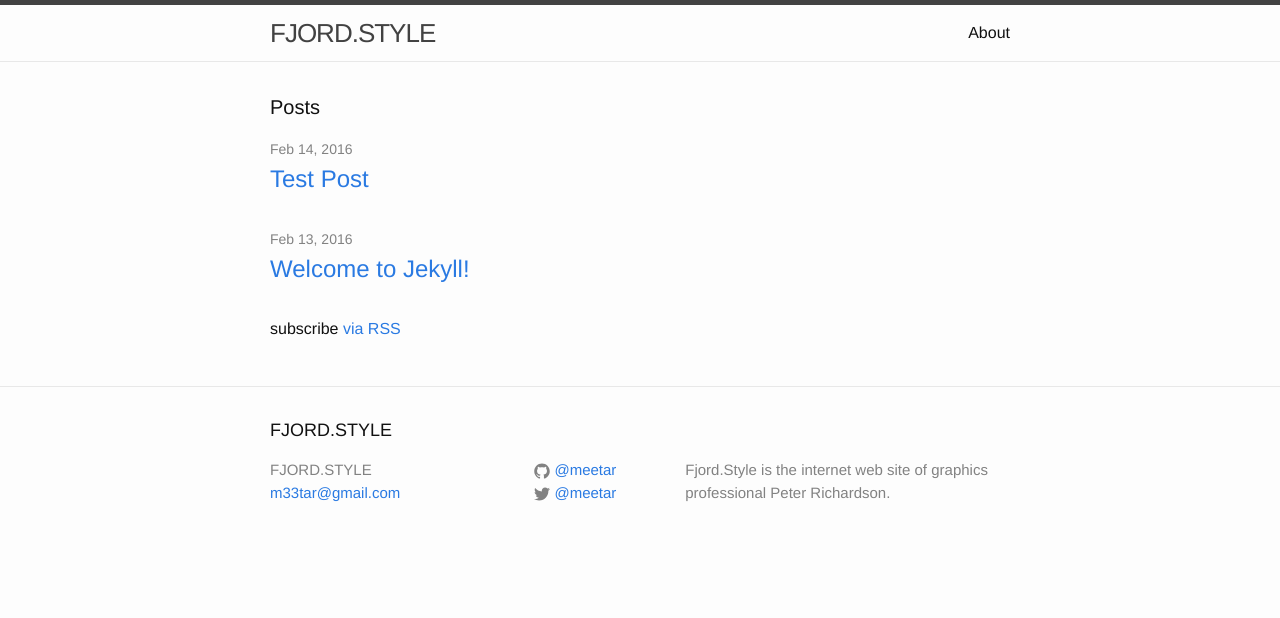
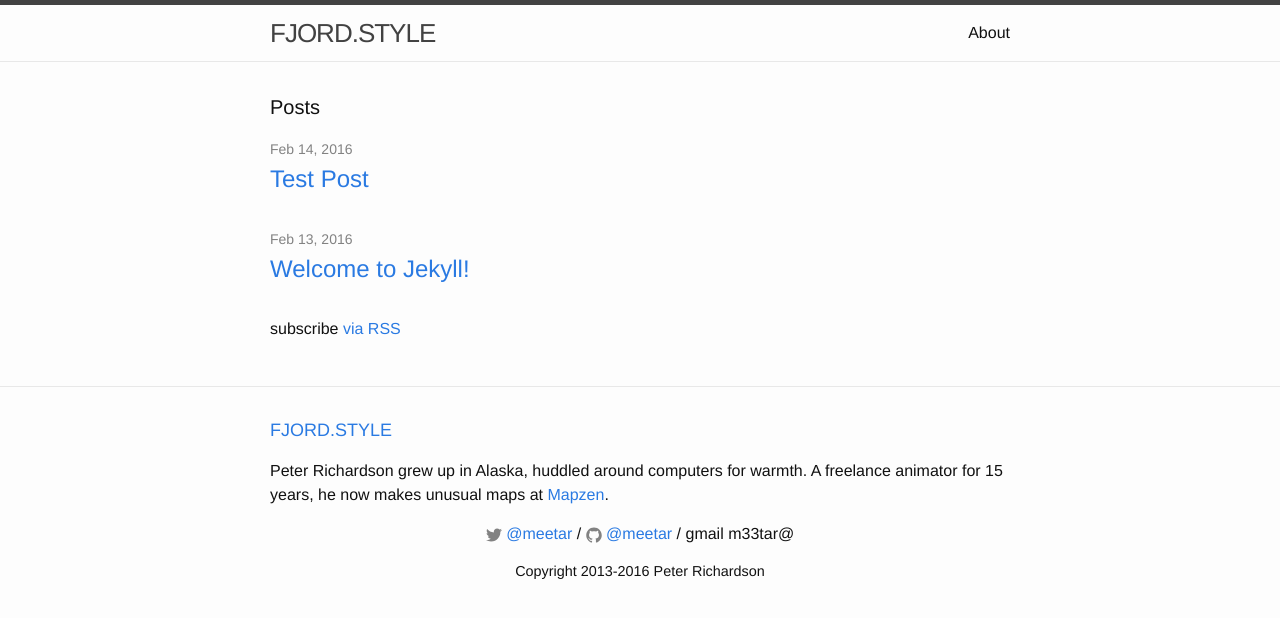
Before and after one commit to meetar/fjord.style, a Jekyll site: the page built from index.html, in a window 1280 px wide. Shown: the top 618 px of the page. Built offline with Jekyll 4.4.1, drawn with Linux system fonts in a browser that asks for light colours.

Commit message:
edit footer

```diff
--- a/_includes/footer.html
+++ b/_includes/footer.html
@@ -2,36 +2,13 @@
 
   <div class="wrapper">
 
-    <h2 class="footer-heading">{{ site.title }}</h2>
+    <h2 class="footer-heading"><a href="/">{{ site.title }}</a></h2>
 
-    <div class="footer-col-wrapper">
-      <div class="footer-col footer-col-1">
-        <ul class="contact-list">
-          <li>{{ site.title }}</li>
-          <li><a href="mailto:{{ site.email }}">{{ site.email }}</a></li>
-        </ul>
-      </div>
+        <p>Peter Richardson grew up in Alaska, huddled around computers for warmth. A freelance animator for 15 years, he now makes unusual maps at <a href="http://mapzen.com">Mapzen</a>.</p>
 
-      <div class="footer-col footer-col-2">
-        <ul class="social-media-list">
-          {% if site.github_username %}
-          <li>
-            {% include icon-github.html username=site.github_username %}
-          </li>
-          {% endif %}
+<div style="text-align:center"><p>{% include icon-twitter.html username="meetar" %} / {% include icon-github.html username="meetar" %} / gmail m33tar@</p>        <p style="font-size:.9em">Copyright 2013-2016 Peter Richardson</p>
+</div>
 
-          {% if site.twitter_username %}
-          <li>
-            {% include icon-twitter.html username=site.twitter_username %}
-          </li>
-          {% endif %}
-        </ul>
-      </div>
-
-      <div class="footer-col footer-col-3">
-        <p>{{ site.description }}</p>
-      </div>
-    </div>
 
   </div>
 
```
